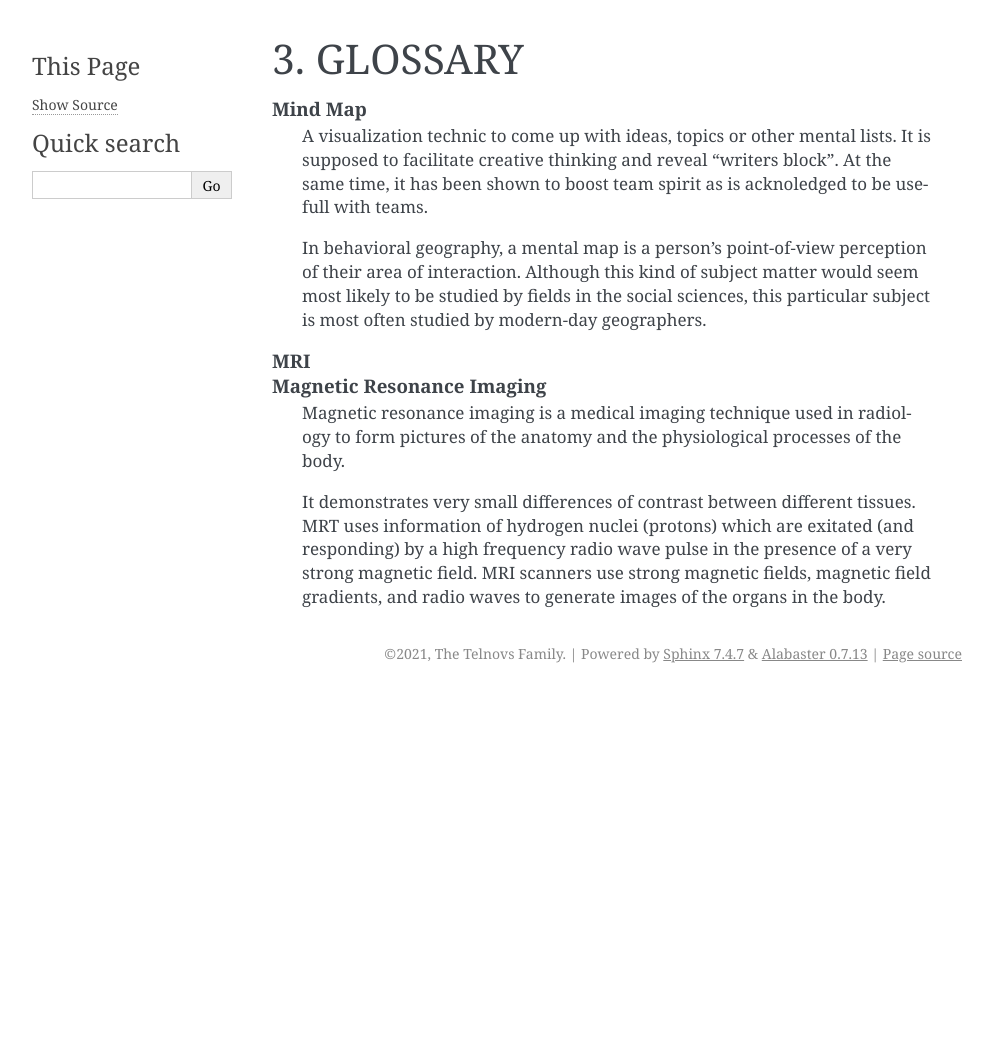
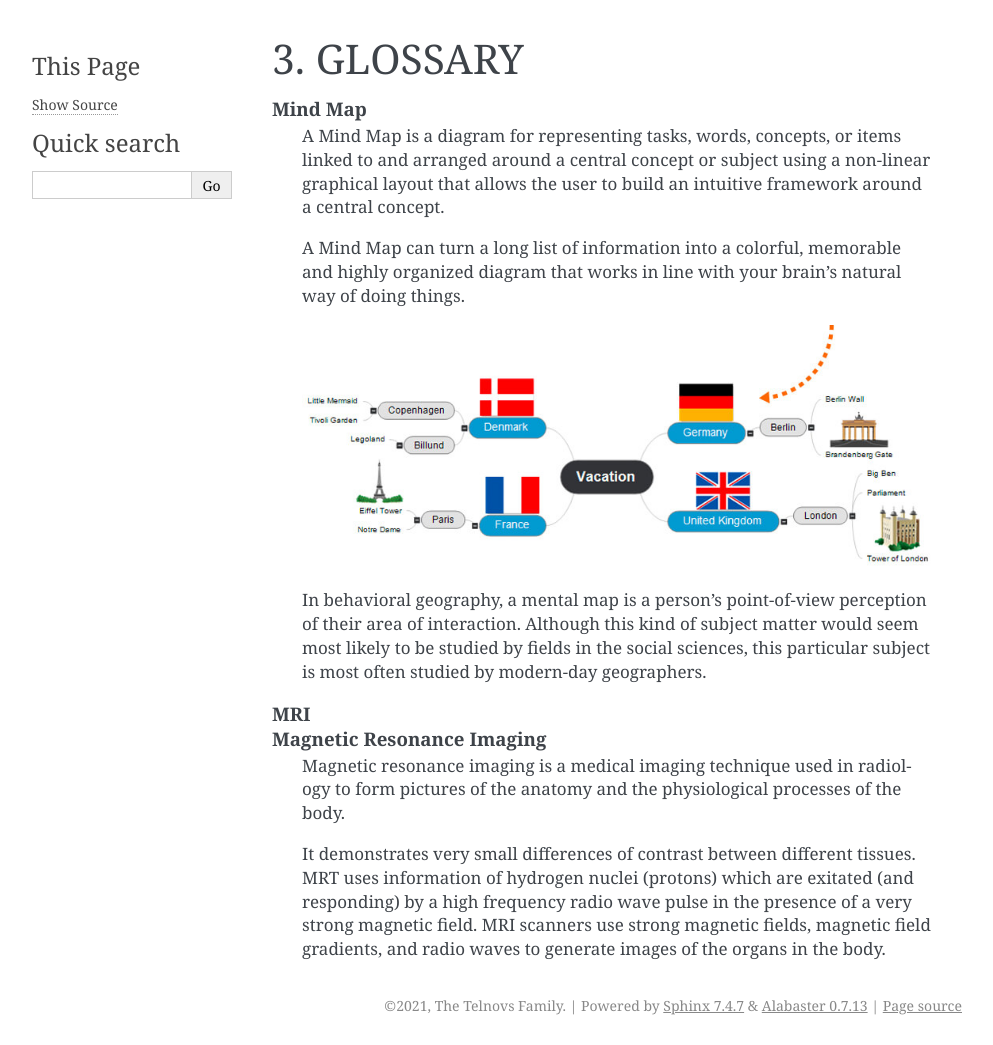
Before and after one commit to TheTelnovs/test_repo_two, a Sphinx documentation site: the page built from source/local_glossary.rst, in a window 1280 px wide. Shown: the whole page, without its empty margins (148-1141 px from the left). Built offline with Sphinx 7.4.7, drawn with Linux system fonts in a browser that asks for light colours; before the commit the page ends 900 px from its top, so only the background shows below that.

Commit message:
Changed definition of term Mind Map in the glossary

```diff
--- a/source/local_glossary.rst
+++ b/source/local_glossary.rst
@@ -6,11 +6,17 @@ GLOSSARY
    :sorted:
 
    Mind Map
-      A visualization technic to come up with ideas, topics
-      or other mental lists. It is supposed to facilitate
-      creative thinking and reveal "writers block".
-      At the same time, it has been shown to boost
-      team spirit as is acknoledged to be usefull with teams.
+      A Mind Map is a diagram for representing tasks, words, concepts,
+      or items linked to and arranged around a central concept or subject
+      using a non-linear graphical layout that allows the user
+      to build an intuitive framework around a central concept.
+
+      A Mind Map can turn a long list of information
+      into a colorful, memorable and highly organized diagram
+      that works in line with your brain's natural way of doing things.
+
+      .. image:: _static/image/vacation-planning-mind-map.jpg
+         :align: center
 
       In behavioral geography, a mental map
       is a person's point-of-view perception
```
Also changed, not shown: source/_static/image/vacation-planning-mind-map.jpg (added).
